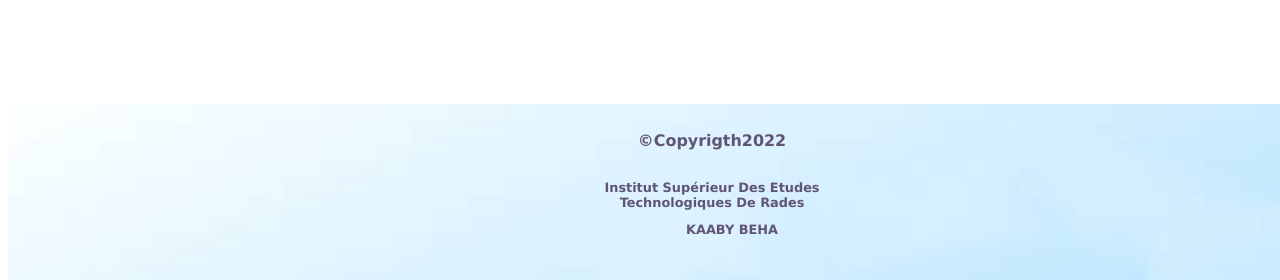
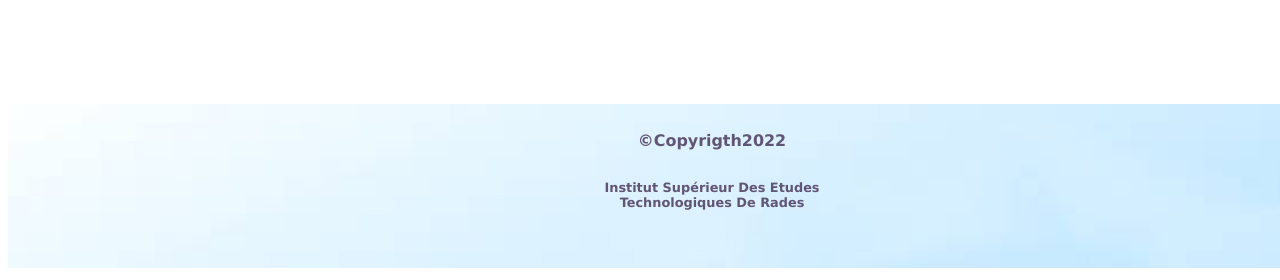
Before and after one commit to LinaMesrati/IsetRades, a plain HTML site: page index.html in a window 1280 px wide. Shown: the part 4096-4376 px from the top of the page. Drawn offline with Linux system fonts and the light colour scheme.

Commit message:
Update index.html

```diff
--- a/index.html
+++ b/index.html
@@ -374,7 +374,7 @@
 <footer id="copyright">
     <h5>&copy;Copyrigth2022 <h6>Institut Supérieur Des Etudes  <br>Technologiques De Rades <br>
     <ul id="by">
-        <li>KAABY BEHA</li>
+
 
     </ul> </h6>
     </h5>
```
